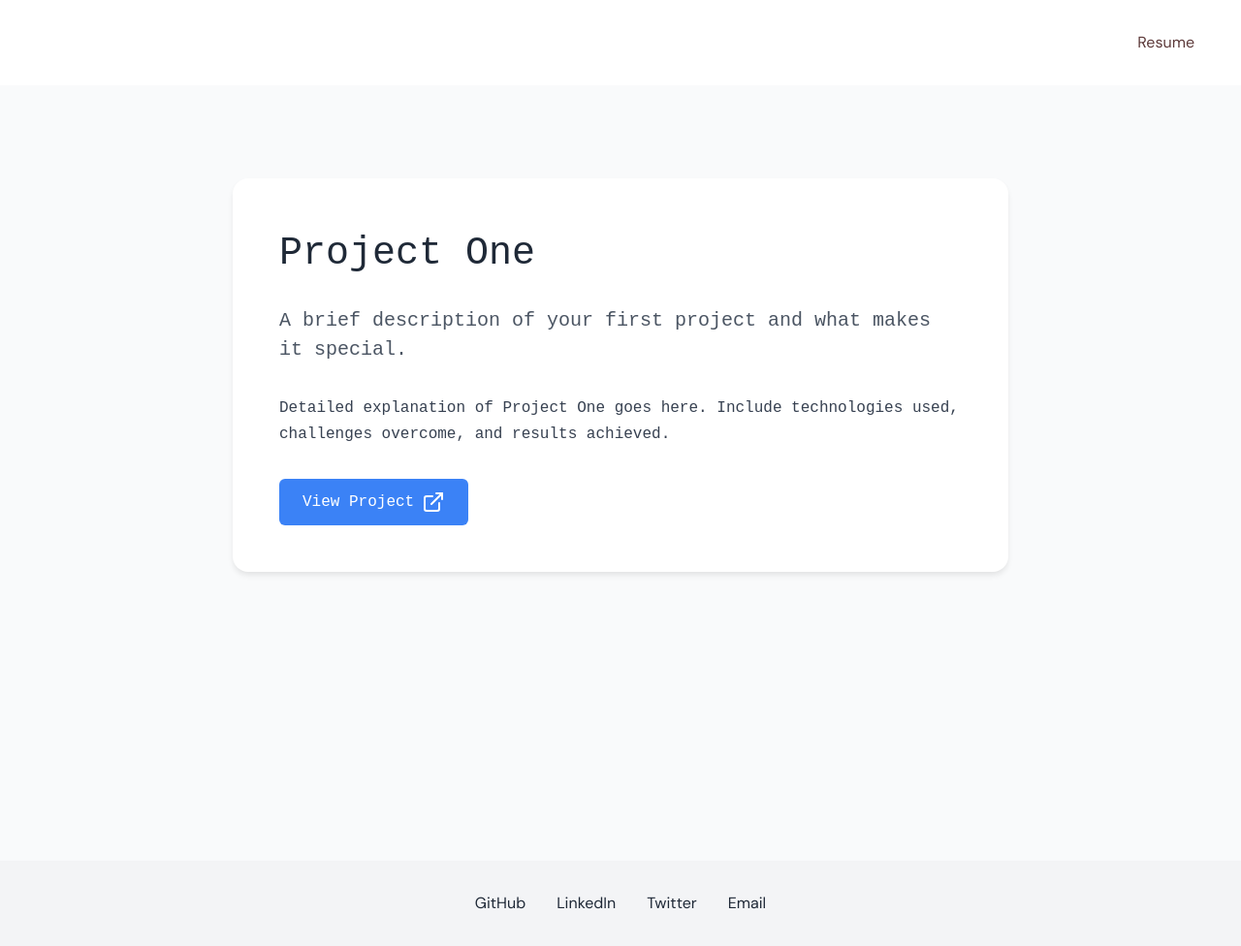
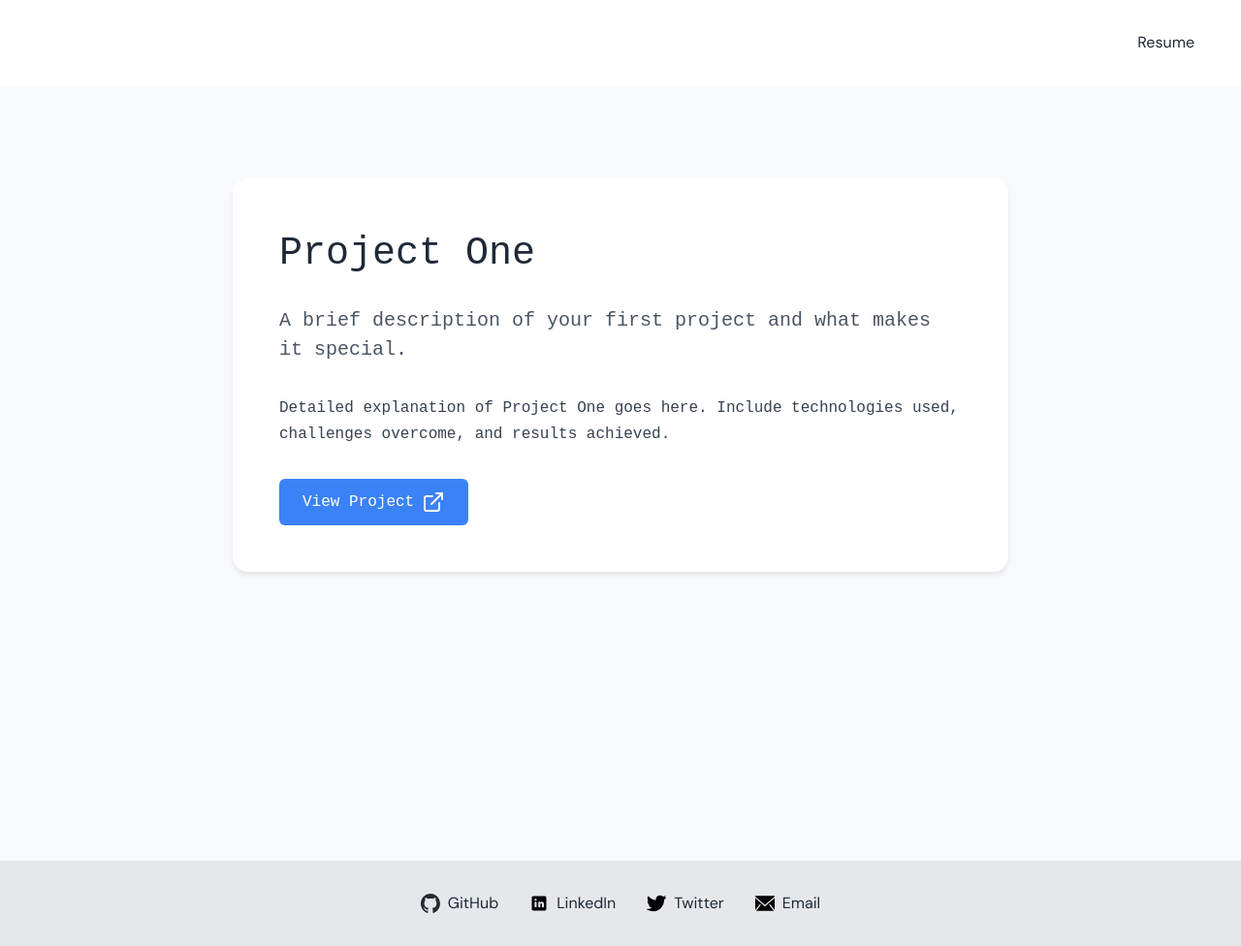
Before and after one commit to ronald-balutiu/personal-website, an Astro site in the folder ronald-website/: page /project1 in a window 1280 px wide. Shown: the whole page at 97% size. Built offline with nearby package versions, Linux system fonts and the light colour scheme; Astro itself is replaced by a stand-in of ours; a web font is replaced by a local one.

Commit message:
Footer looks good +  other css

```diff
--- a/ronald-website/src/components/Footer.astro
+++ b/ronald-website/src/components/Footer.astro
@@ -3,29 +3,36 @@ const socialLinks = [
   {
     name: 'GitHub',
     url: 'https://github.com/yourusername',
+    icon: '/assets/github-mark.svg',
   },
   {
     name: 'LinkedIn',
     url: 'https://linkedin.com/in/yourusername',
+    icon: '/assets/linkedin.svg',
   },
   {
     name: 'Twitter',
     url: 'https://twitter.com/yourusername',
+    icon: '/assets/twitter.svg',
   },
   {
     name: 'Email',
     url: 'mailto:your.email@example.com',
+    icon: '/assets/email.svg',
   },
-];
+]
 ---
 
-<footer class="footer">
-  <div class="social-links">
-    {socialLinks.map(({ name, url }) => (
-      <a href={url} target="_blank" rel="noopener noreferrer" class="link">
-        {name}
-      </a>
-    ))}
+<footer class="p-8 bg-gray-200">
+  <div class="flex justify-center gap-8">
+    {
+      socialLinks.map(({ name, url, icon }) => (
+        <a href={url} target="_blank" rel="noopener noreferrer" class="link flex items-center">
+          <img src={icon} alt={name} class="mr-2 w-5 h-5" />
+          {name}
+        </a>
+      ))
+    }
   </div>
 </footer>
 
--- a/ronald-website/src/components/Header.astro
+++ b/ronald-website/src/components/Header.astro
@@ -1,7 +1,7 @@
 <header class="header">
   <nav>
-    <a href="/resume" class="resume-link">
-      <span class="resume-text text-brown">Resume</span>
+    <a href="/resume.pdf" target="_blank" rel="noopener noreferrer" class="resume-link">
+      <span class="resume-text text-brown link">Resume</span>
     </a>
   </nav>
 </header>
@@ -13,11 +13,9 @@
   }
 
   .resume-link {
-    text-decoration: none;
     float: right;
   }
 
   .resume-text {
-    font-size: 1rem;
   }
 </style>
--- a/ronald-website/src/components/Hero.astro
+++ b/ronald-website/src/components/Hero.astro
@@ -5,8 +5,8 @@
       <span class="hero-title-solid">Balutiu</span>
     </h1>
     <p class="hero-description">
-    Software Engineer focusing on design processes, shipping meaningful work, and making
-      people's lives better along the way.
+      Software Engineer focusing on design processes, shipping meaningful work, and making people's
+      lives better along the way.
     </p>
   </div>
   <div class="scroll-indicator">
--- a/ronald-website/src/layouts/Layout.astro
+++ b/ronald-website/src/layouts/Layout.astro
@@ -17,14 +17,18 @@ const { title, description = 'Personal website built with Astro' } = Astro.props
     <meta charset="UTF-8" />
     <meta name="viewport" content="width=device-width" />
     <link rel="icon" type="image/svg+xml" href="/favicon.svg" />
-    <meta name="generator" content={Astro.generator} />
     <meta name="description" content={description} />
     <title>{title}</title>
     <link rel="preconnect" href="https://fonts.googleapis.com" />
     <link rel="preconnect" href="https://fonts.gstatic.com" crossorigin />
-    <link href="https://fonts.googleapis.com/css2?family=DM+Sans:ital,opsz,wght@0,9..40,100..1000;1,9..40,100..1000&display=swap" rel="stylesheet">
-    <link href="https://fonts.googleapis.com/css2?family=Chonburi&family=Coustard:wght@400;900&display=swap" rel="stylesheet">
-
+    <link
+      href="https://fonts.googleapis.com/css2?family=DM+Sans:ital,opsz,wght@0,9..40,100..1000;1,9..40,100..1000&display=swap"
+      rel="stylesheet"
+    />
+    <link
+      href="https://fonts.googleapis.com/css2?family=Chonburi&family=Coustard:wght@400;900&display=swap"
+      rel="stylesheet"
+    />
   </head>
   <body>
     <Header />
@@ -34,31 +38,3 @@ const { title, description = 'Personal website built with Astro' } = Astro.props
     <Footer />
   </body>
 </html>
-
-<style is:global>
-  :root {
-    --background: #ffffff;
-    --text: #1f2937;
-    --primary: #3b82f6;
-  }
-
-  html {
-    font-family: "DM Sans", serif;
-    background: var(--background);
-    color: var(--text);
-    scroll-behavior: smooth;
-  }
-
-  body {
-    margin: 0;
-    padding: 0;
-    min-height: 100vh;
-    display: flex;
-    flex-direction: column;
-  }
-
-  main {
-    flex: 1;
-    width: 100%;
-  }
-</style>
--- a/ronald-website/src/styles/global.css
+++ b/ronald-website/src/styles/global.css
@@ -6,17 +6,15 @@
   --primary: #3b82f6;
   --primary-light: rgba(59, 130, 246, 0.1);
   --primary-light-hover: rgba(59, 130, 246, 0.15);
-  --primary-hover: #2563eb;
-  --gray-100: #F9FAFB;
-  --gray-200: #F3F4F6;
-  --gray-500: #6B7280;
-  --gray-600: #4B5563;
-  --brown: #5D3A3A;
+  --gray-100: #f9fafb;
+  --gray-200: #f3f4f6;
+  --gray-500: #6b7280;
+  --brown: #5d3a3a;
 }
 
 /* Typography */
 html {
-  font-family: "DM Sans", sans-serif;
+  font-family: 'DM Sans', sans-serif;
   background: var(--background);
   color: var(--text);
   scroll-behavior: smooth;
@@ -25,18 +23,6 @@ html {
 /* Common text styles */
 .font-coustard {
   font-family: 'Coustard', serif;
-}
-
-.font-dm-sans {
-  font-family: 'DM Sans', sans-serif;
-}
-
-.text-gray {
-  color: var(--gray-500);
-}
-
-.text-gray-600 {
-  color: var(--gray-600);
 }
 
 .text-brown {
@@ -58,10 +44,6 @@ main {
 }
 
 /* Common components */
-.section {
-  padding: 4rem 2rem;
-}
-
 .section-title {
   text-align: center;
   font-size: 2.25rem;
@@ -77,22 +59,22 @@ main {
 .shadow-lg {
   box-shadow: 0 20px 25px -5px rgba(0, 0, 0, 0.1);
 }
-/* Common transitions */
-.transition-all {
-  transition: all 0.3s;
-}
-
-.transition-colors {
-  transition: color 0.2s;
-}
 
 /* Common links */
 .link {
   text-decoration: none;
   color: var(--text);
-  transition: color 0.2s;
+  transition: all 0.2s;
 }
 
 .link:hover {
-  color: var(--primary);
+  text-decoration: underline;
+  text-decoration-color: var(--brown);
+  text-underline-offset: 0.2em;
 }
+
+/* Keep the special link styles for navigation */
+.resume-link,
+.nav-link {
+  text-decoration: none;
+}
```
Also changed, not shown: ronald-website/eslint.config.js (+9 -9 lines), ronald-website/src/components/ProjectCard.astro (+6 -5 lines), ronald-website/src/pages/index.astro (+13 -11 lines), ronald-website/src/styles/index.css (+5 -2 lines), ronald-website/public/assets/email-white.svg (added), ronald-website/public/assets/email.svg (added), ronald-website/public/assets/github-mark-white.svg (added), ronald-website/public/assets/github-mark.svg (added), ronald-website/public/assets/linkedin-white.svg (added), ronald-website/public/assets/linkedin.svg (added), ronald-website/public/assets/twitter-white.svg (added), ronald-website/public/assets/twitter.svg (added).
